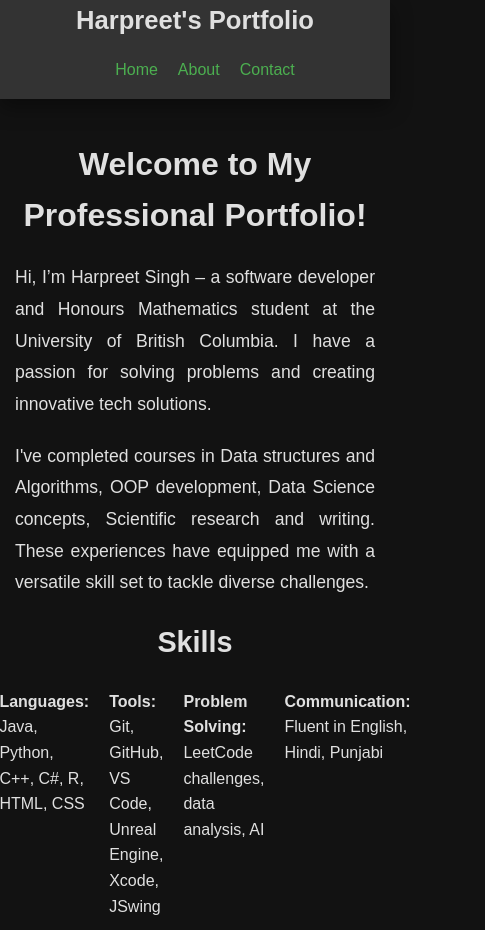
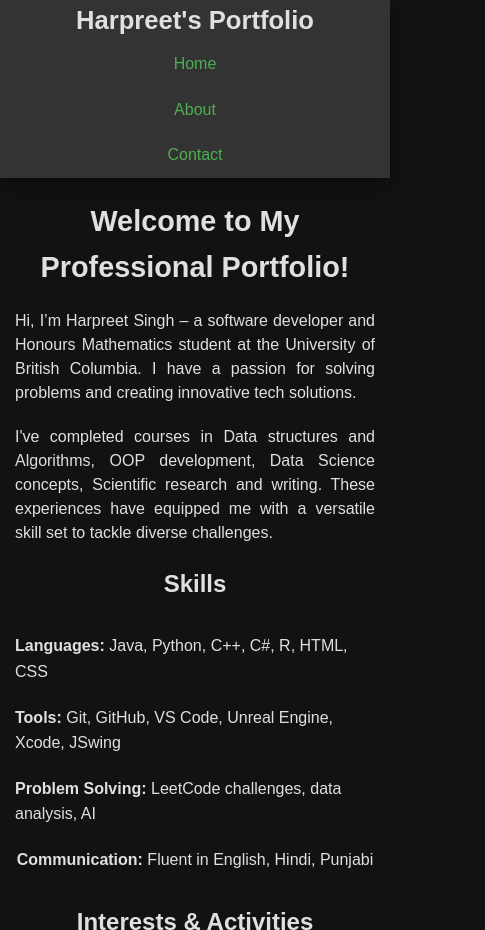
Before and after one commit to harpreeto6/Protfolio, a plain HTML site: page index.html in a window 390 px wide. Shown: the top 930 px of the page, 485 px wide, since content can reach past the window. Drawn offline with Linux system fonts and the light colour scheme.

Commit message:
little changes for header

```diff
--- a/index.html
+++ b/index.html
@@ -11,7 +11,7 @@
     <header>
         <h3>Harpreet's Portfolio</h3>
         <nav>
-            <ul>
+            <ul class="menu">
                 <li><a href="index.html">Home</a></li>
                 <li><a href="about.html">About</a></li>
                 <li><a href="contact.html">Contact</a></li>
--- a/style.css
+++ b/style.css
@@ -63,6 +63,7 @@ ul {
     display: flex;
     list-style: none;
     padding: 0;
+    margin: 0;
 }
 
 li {
@@ -181,7 +182,8 @@ figure:hover {
 }
 
 img {
-    width: 80%; /* Adjusted image width */
+    width: 80%; /* Existing width */
+    max-width: 100%; /* Ensure it doesn't overflow */
     border-radius: 8px;
     box-shadow: 0 4px 10px rgba(0, 0, 0, 0.1);
 }
@@ -223,15 +225,27 @@ form {
     }
 
     ul {
-        justify-content: center;
+        flex-direction: column;
+        align-items: center;
+        width: 100%; /* Full width for mobile view */
     }
 
     li {
-        padding-left: 20px;
+        padding: 10px 0;
     }
 
     h1 {
-        font-size: 2em;
+        font-size: 1.8em;
+        margin-top: 20px;
+    }
+
+    h2 {
+        font-size: 1.5em;
+    }
+
+    p {
+        font-size: 1em;
+        line-height: 1.5;
     }
 
     .project-item {
```
